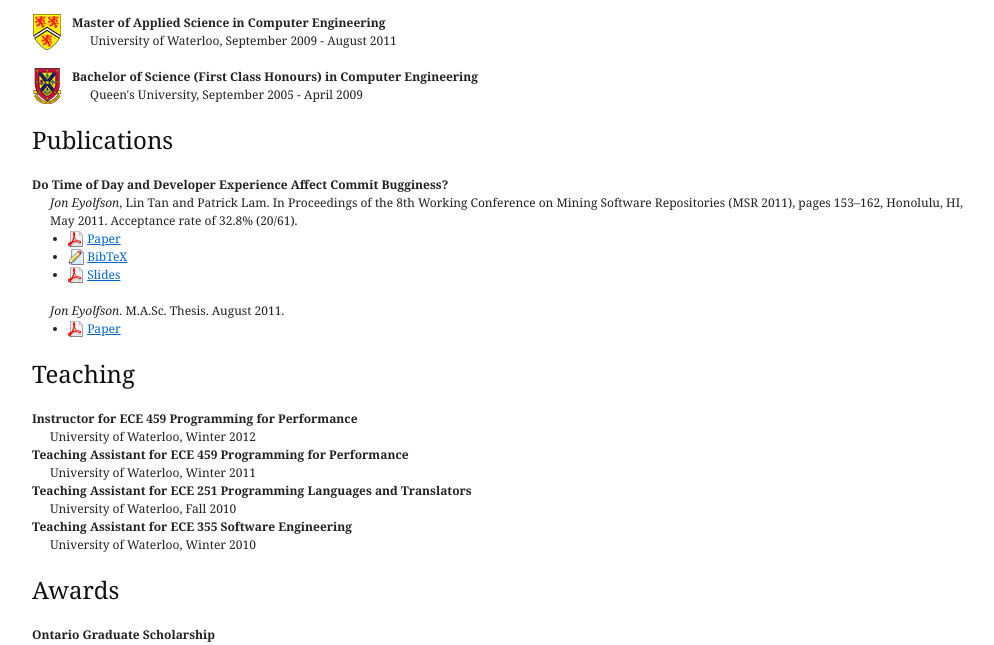
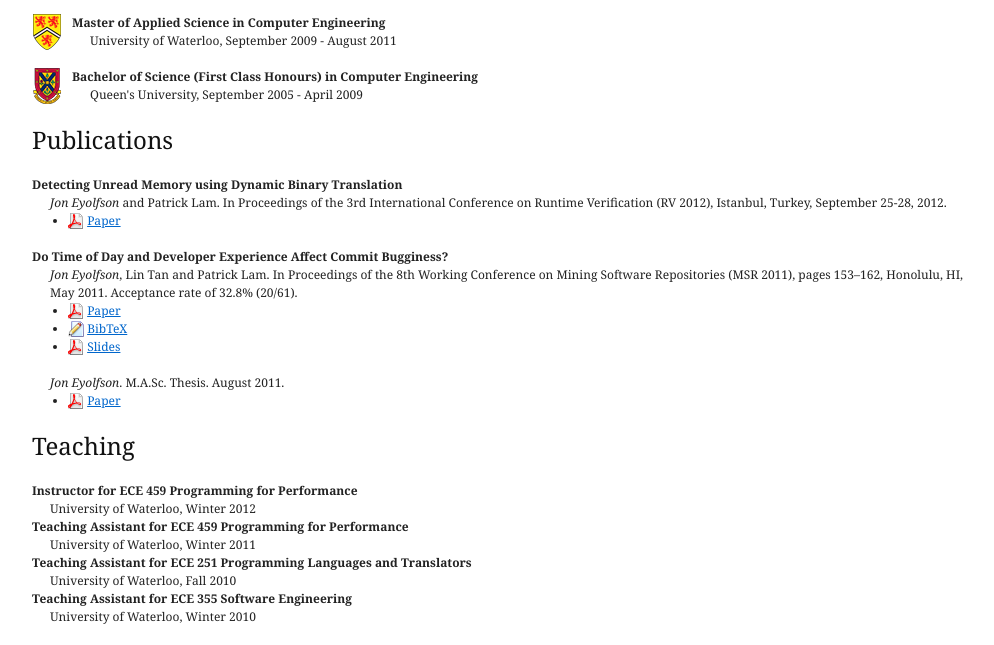
Before and after one commit to eyolfson/eyolfson-website, a Django app: page / in a window 1280 px wide. Shown: the part 166-811 px from the top of the page, without its empty margins (133-1127 px from the left). Run offline with Django 3.2, Linux system fonts and the light colour scheme; parts of the project's set-up code (start-up, migrations or seed data) failed here and were passed over.

Commit message:
Added RV2012 paper.

```diff
--- a/eyolfson_website/templates/index.html
+++ b/eyolfson_website/templates/index.html
@@ -29,6 +29,13 @@
 
       <h2>Publications</h2>
       <dl>
+        <dt>Detecting Unread Memory using Dynamic Binary Translation</dt>
+        <dd>
+	  <em>Jon Eyolfson</em> and Patrick Lam. In Proceedings of the 3rd International Conference on Runtime Verification (RV 2012), Istanbul, Turkey, September 25-28, 2012.
+	  <ul>
+	    <li><img src="{{ STATIC_URL }}img/file/pdf-16x16.png" width="16" height="16" alt="PDF" /> <a href="{{ STATIC_URL }}research/rv2012-eyolfson.pdf">Paper</a></li>
+	  </ul>
+	</dd>
         <dt>Do Time of Day and Developer Experience Affect Commit Bugginess?</dt>
         <dd>
 	  <em>Jon Eyolfson</em>, Lin Tan and Patrick Lam. In Proceedings of the 8th Working Conference on Mining Software Repositories (MSR 2011), pages 153–162, Honolulu, HI, May 2011. Acceptance rate of 32.8% (20/61).
```
Also changed, not shown: 1 other file.
